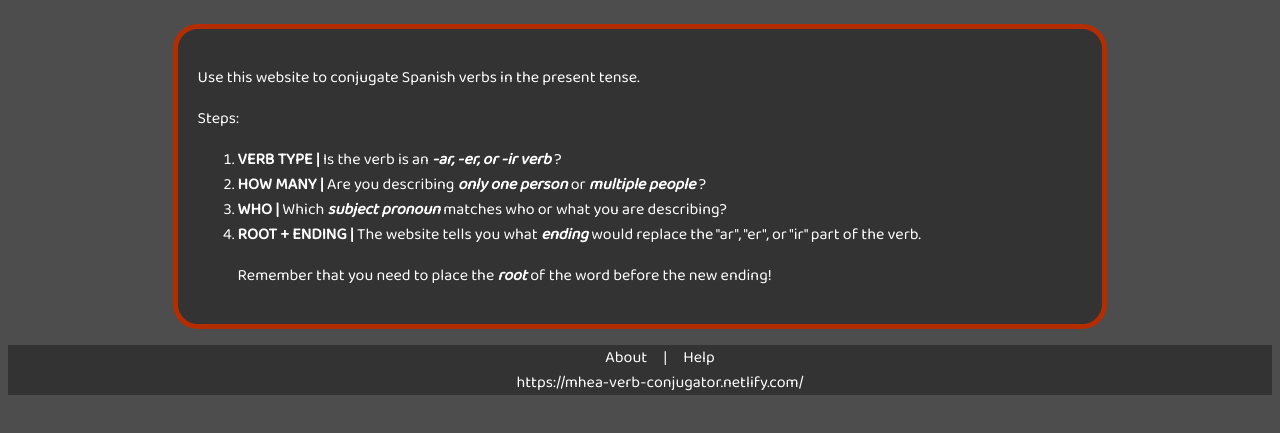
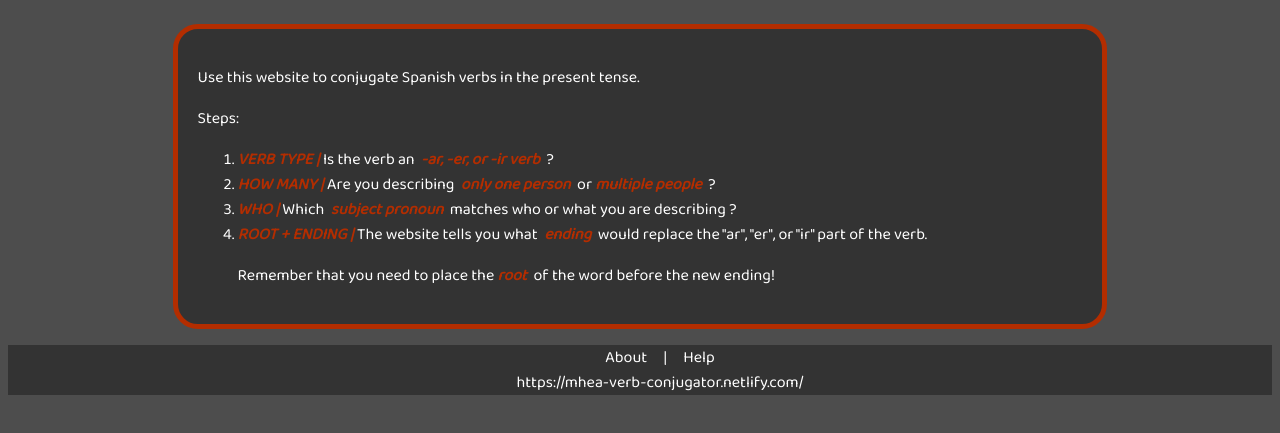
Before and after one commit to bustr003/verb-conjugator, a plain HTML site: page help.html in a window 1280 px wide. Shown: the part 109-542 px from the top of the page. Drawn offline with nearby package versions, Linux system fonts and the light colour scheme.

Commit message:
font styles for help

```diff
--- a/conjugator.css
+++ b/conjugator.css
@@ -22,6 +22,17 @@ body{
     font-family: 'Baloo 2', cursive;
     text-align: justify;
     color: #ffffff;
+}
+
+.rb{
+    color: #b32d00; /* dk red */
+    font-weight: bold;
+}
+
+.rbi{
+    color: #b32d00; /* dk red */
+    font-weight: bold;
+    font-style: italic;
 }
 
 .text_body a{
--- a/help.html
+++ b/help.html
@@ -47,11 +47,28 @@
         <p>Use this website to conjugate Spanish verbs in the present tense.</p>
         <p>Steps:</p>
         <ol>
-            <li><strong>VERB TYPE | </strong>Is the verb is an <i><strong></string>-ar, -er, or -ir verb</strong></i>&nbsp;?</li>
-            <li><strong>HOW MANY | </strong>Are you describing <i><strong>only one person</strong></i> or <i><strong>multiple people</strong></i>&nbsp;?</li>
-            <li><strong>WHO | </strong>Which <i><strong>subject pronoun</strong></i> matches who or what you are describing?</li>
-            <li><strong>ROOT + ENDING | </strong>The website tells you what <i><strong>ending</strong></i> would replace the "ar", "er", or "ir" part of the verb.
-                <p>Remember that you need to place the <i><strong>root</strong></i> of the word before the new ending!</p>
+            <li><em class="rb">VERB TYPE | </em>
+                Is the verb an&nbsp;
+                <em class="rbi">-ar, -er, or -ir verb</em>&nbsp;
+                ?</li>
+            <li><em class="rb">HOW MANY | </em>
+                Are you describing&nbsp;
+                <em class="rbi">only one person</em>&nbsp;
+                or
+                <em class="rbi">multiple people</em>&nbsp;
+                ?</li>
+            <li><em class="rb">WHO | </em>
+                Which&nbsp;
+                <em class="rbi">subject pronoun</em>&nbsp;
+                matches who or what you are describing
+                ?</li>
+            <li><em class="rb">ROOT + ENDING | </em>
+                The website tells you what&nbsp;
+                <em class="rbi">ending</em>&nbsp;
+                would replace the "ar", "er", or "ir" part of the verb.
+                <p>Remember that you need to place the
+                    <em class="rbi">root</em>&nbsp;
+                    of the word before the new ending!</p>
             </li>
         </ol>
         </div>
```
